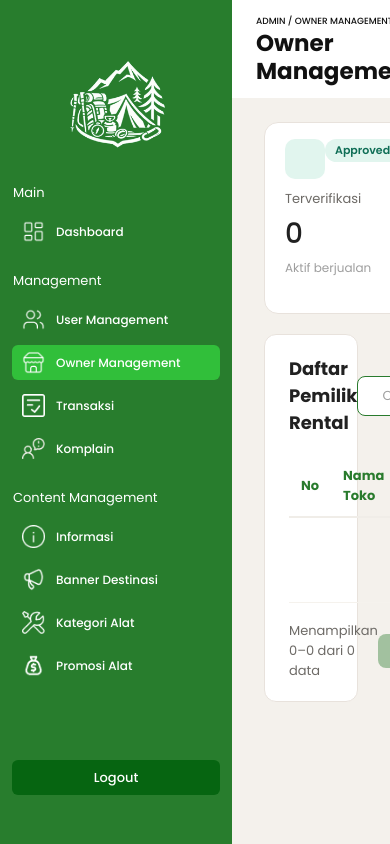
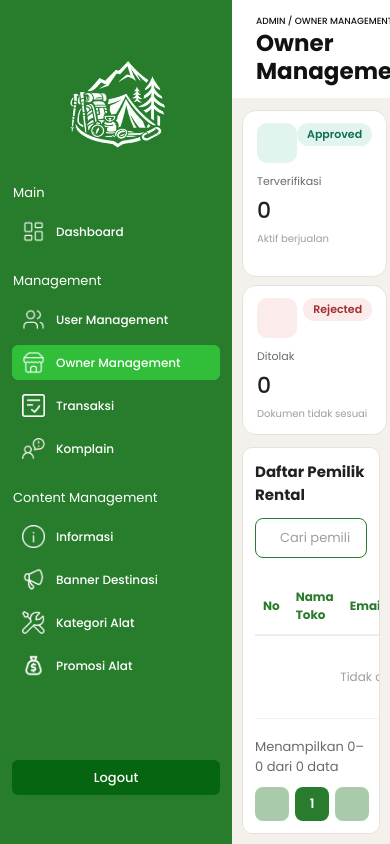
Before and after one commit to Nandaricco04/NatureRent, a PHP site: page /index.php?page=owners in a window 390 px wide. Run offline with PHP 8.4, Linux system fonts and the light colour scheme; the visitor is signed in with stand-in values (Sample User, id 1); data that the repository does not hold is empty; some libraries are stand-ins or nearby versions.

Commit message:
revisi owner management

```diff
--- a/website_naturerent/assets/css/owners_style.css
+++ b/website_naturerent/assets/css/owners_style.css
@@ -41,17 +36,29 @@
   border-radius: 20px;
 }
 
-.owner-stat-label { font-size: 13px; color: #6D6A66; margin: 0 0 4px; }
-.owner-stat-value { font-size: 28px; font-weight: 500; color: #212121; margin: 0 0 4px; }
-.owner-stat-sub   { font-size: 12px; color: #9E9E9E; margin: 0; }
+.owner-stat-label {
+  font-size: 13px;
+  color: #6d6a66;
+  margin: 0 0 4px;
+}
+.owner-stat-value {
+  font-size: 28px;
+  font-weight: 500;
+  color: #212121;
+  margin: 0 0 4px;
+}
+.owner-stat-sub {
+  font-size: 12px;
+  color: #9e9e9e;
+  margin: 0;
+}
 
-/* ── Table card ── */
 .owner-table-card {
   margin: 20px 32px 32px;
   background: #fff;
   border-radius: 12px;
   padding: 20px 24px;
-    border: 1px solid #E8E2DC;
+  border: 1px solid #e8e2dc;
 }
 
 .owner-table-header {
@@ -86,30 +93,51 @@
   color: #212121;
   width: 100%;
   background: transparent;
-    font-family: 'Poppins', sans-serif;
+  font-family: "Poppins", sans-serif;
 }
 
-.owner-search-box input::placeholder { color: #9E9E9E; }
+.owner-search-box input::placeholder {
+  color: #9e9e9e;
+}
 
-/* ── Table ── */
-.owner-table { width: 100%; border-collapse: collapse; }
+.owner-table {
+  width: 100%;
+  border-collapse: collapse;
+}
 
-.owner-table thead tr { border-bottom: 2px solid #F0EDE8; }
+.owner-table-card {
+  overflow-x: auto;
+}
+
+.owner-table-wrapper {
+  overflow-x: auto;
+  -webkit-overflow-scrolling: touch;
+}
+
+.owner-table-wrapper .owner-table {
+  min-width: 600px;
+}
+
+.owner-table thead tr {
+  border-bottom: 2px solid #f0ede8;
+}
 
 .owner-table thead th {
   text-align: left;
   font-size: 13px;
   font-weight: 700;
-    color: #297B2D;
+  color: #297b2d;
   padding: 10px 12px;
 }
 
 .owner-table tbody tr {
-    border-bottom: 1px solid #F5F2ED;
+  border-bottom: 1px solid #f5f2ed;
   transition: background 0.15s;
 }
 
-.owner-table tbody tr:hover { background: #FAFAF8; }
+.owner-table tbody tr:hover {
+  background: #fafaf8;
+}
 
 .owner-table tbody td {
   padding: 14px 12px;
@@ -226,12 +289,108 @@
   height: 42px;
   border-radius: 10px;
   border: none;
-    background: #297B2D;
+  background: #297b2d;
   color: #fff;
   font-size: 14px;
   font-weight: 600;
   cursor: pointer;
-    font-family: 'Poppins', sans-serif;
+  font-family: "Poppins", sans-serif;
 }
 
-.owner-btn-konfirm.nonaktif { background: #5F5E5A; }
+.owner-btn-konfirm.nonaktif {
+  background: #5f5e5a;
+}
+
+@media (max-width: 768px) {
+  .owner-stat-grid {
+    grid-template-columns: 1fr 1fr;
+    margin: 16px 16px 0;
+    gap: 10px;
+  }
+
+  .owner-table-card {
+    margin: 16px;
+    padding: 16px;
+  }
+
+  .owner-table-header {
+    flex-direction: column;
+    align-items: flex-start;
+    gap: 12px;
+  }
+
+  .owner-search-box {
+    width: 100%;
+  }
+}
+
+@media (max-width: 480px) {
+  .owner-stat-grid {
+    grid-template-columns: 1fr 1fr;
+    margin: 12px 10px 0;
+    gap: 8px;
+  }
+
+  .owner-stat-card {
+    padding: 12px 14px;
+  }
+  .owner-stat-value {
+    font-size: 22px;
+  }
+  .owner-stat-label {
+    font-size: 11px;
+  }
+  .owner-stat-sub {
+    font-size: 10px;
+  }
+
+  .owner-table-card {
+    margin: 12px 10px;
+    padding: 12px;
+    border-radius: 10px;
+  }
+
+  .owner-table-title {
+    font-size: 15px;
+  }
+
+  .owner-table thead th,
+  .owner-table tbody td {
+    padding: 10px 8px;
+    font-size: 12px;
+  }
+
+  .owner-btn {
+    width: 30px;
+    height: 30px;
+    font-size: 15px;
+  }
+
+  .owner-pagination-wrap {
+    flex-direction: column;
+    gap: 10px;
+    align-items: flex-start;
+  }
+}
+
+@media (max-width: 360px) {
+  .owner-stat-grid {
+    grid-template-columns: 1fr 1fr;
+    margin: 10px 8px 0;
+  }
+
+  .owner-stat-value {
+    font-size: 20px;
+  }
+
+  .owner-table-card {
+    margin: 10px 8px;
+    padding: 10px;
+  }
+
+  .owner-table thead th,
+  .owner-table tbody td {
+    padding: 8px 6px;
+    font-size: 11px;
+  }
+}
--- a/website_naturerent/assets/js/owner_verif.script.js
+++ b/website_naturerent/assets/js/owner_verif.script.js
@@ -1,9 +1,4 @@
-/* ============================================================
-   owner_verif_script.js — Verifikasi Owner
-   ============================================================ */
-
 document.addEventListener('DOMContentLoaded', function () {
-    // Auto hide alert setelah 3 detik
     const alerts = document.querySelectorAll('.verif-alert');
     alerts.forEach(function (alert) {
         setTimeout(function () {
--- a/website_naturerent/assets/js/owners_script.js
+++ b/website_naturerent/assets/js/owners_script.js
@@ -1,7 +1,3 @@
-/* ============================================================
-   owners_script.js — Owner Management
-   ============================================================ */
-
 function ownerShowModal(ownerId, action) {
     document.getElementById('ownerModalId').value     = ownerId;
     document.getElementById('ownerModalAction').value = action;
@@ -36,7 +32,6 @@ function ownerCloseModal() {
     document.getElementById('ownerModalOverlay').classList.remove('show');
 }
 
-// Tutup modal saat klik di luar
 document.addEventListener('DOMContentLoaded', function () {
     const overlay = document.getElementById('ownerModalOverlay');
     if (overlay) {
--- a/website_naturerent/pages/owners.php
+++ b/website_naturerent/pages/owners.php
@@ -1,7 +1,6 @@
 <?php
 require_once __DIR__ . '/../repositories/owner_repository.php';
 
-// ── Handle aksi toggle nonaktif/aktif ─────────────────────────────────────
 if ($_SERVER['REQUEST_METHOD'] === 'POST') {
     $action  = $_POST['action'] ?? '';
     $ownerId = (int) ($_POST['owner_id'] ?? 0);
@@ -18,11 +17,9 @@ if ($_SERVER['REQUEST_METHOD'] === 'POST') {
     exit;
 }
 
-// ── Ambil data ─────────────────────────────────────────────────────────────
 $owners = getAllOwners();
 $counts = countOwnerByStatus();
 
-// ── Filter pencarian ───────────────────────────────────────────────────────
 $search = strtolower(trim($_GET['search'] ?? ''));
 if ($search !== '') {
     $owners = array_values(array_filter($owners, function ($o) use ($search) {
@@ -32,7 +29,6 @@ if ($search !== '') {
     }));
 }
 
-// ── Pagination ─────────────────────────────────────────────────────────────
 $perPage     = 5;
 $totalData   = count($owners);
 $totalPages  = max(1, (int) ceil($totalData / $perPage));
@@ -40,7 +36,6 @@ $currentPage = max(1, min((int) ($_GET['p'] ?? 1), $totalPages));
 $offset      = ($currentPage - 1) * $perPage;
 $pageOwners  = array_slice($owners, $offset, $perPage);
 
-// ── Helper URL pagination ──────────────────────────────────────────────────
 function ownerPageUrl(int $page, string $keyword): string
 {
     $params = ['page' => 'owners', 'p' => $page];
@@ -48,7 +43,6 @@ function ownerPageUrl(int $page, string $keyword): string
     return 'index.php?' . http_build_query($params);
 }
 
-// ── Helper status badge ────────────────────────────────────────────────────
 function statusBadge(string $status): string
 {
     $map = [
@@ -68,7 +62,6 @@ function statusBadge(string $status): string
 }
 ?>
 
-<!-- ── Stat Cards ── -->
 <div class="owner-stat-grid">
     <div class="owner-stat-card">
         <div class="owner-stat-top">
@@ -119,7 +112,6 @@ function statusBadge(string $status): string
     </div>
 </div>
 
-<!-- ── Tabel Daftar Pemilik Rental ── -->
 <div class="owner-table-card">
     <div class="owner-table-header">
         <h2 class="owner-table-title">Daftar Pemilik Rental</h2>
@@ -138,6 +130,7 @@ function statusBadge(string $status): string
         </form>
     </div>
 
+    <div class="owner-table-wrap">
     <table class="owner-table">
         <thead>
             <tr>
@@ -205,8 +198,8 @@ function statusBadge(string $status): string
             <?php endif; ?>
         </tbody>
     </table>
+    </div>
 
-    <!-- ── Pagination ── -->
     <div class="owner-pagination-wrap">
         <span>
             Menampilkan <?= $totalData === 0 ? 0 : $offset + 1 ?>–<?= min($offset + $perPage, $totalData) ?>
@@ -233,7 +226,6 @@ function statusBadge(string $status): string
     </div>
 </div>
 
-<!-- ── Modal Konfirmasi ── -->
 <div class="owner-modal-overlay" id="ownerModalOverlay">
     <div class="owner-modal-box">
         <div class="owner-modal-icon" id="ownerModalIcon" style="background:#F1EFE8;color:#5F5E5A;">
```
Also changed, not shown: other parts of website_naturerent/assets/css/owners_style.css (+57 -27 lines), website_naturerent/assets/css/owner_verif_style.css (+60 -47 lines), website_naturerent/pages/owner_verif.php (+0 -13 lines). Lines whose indentation alone changed are shown as unchanged.
